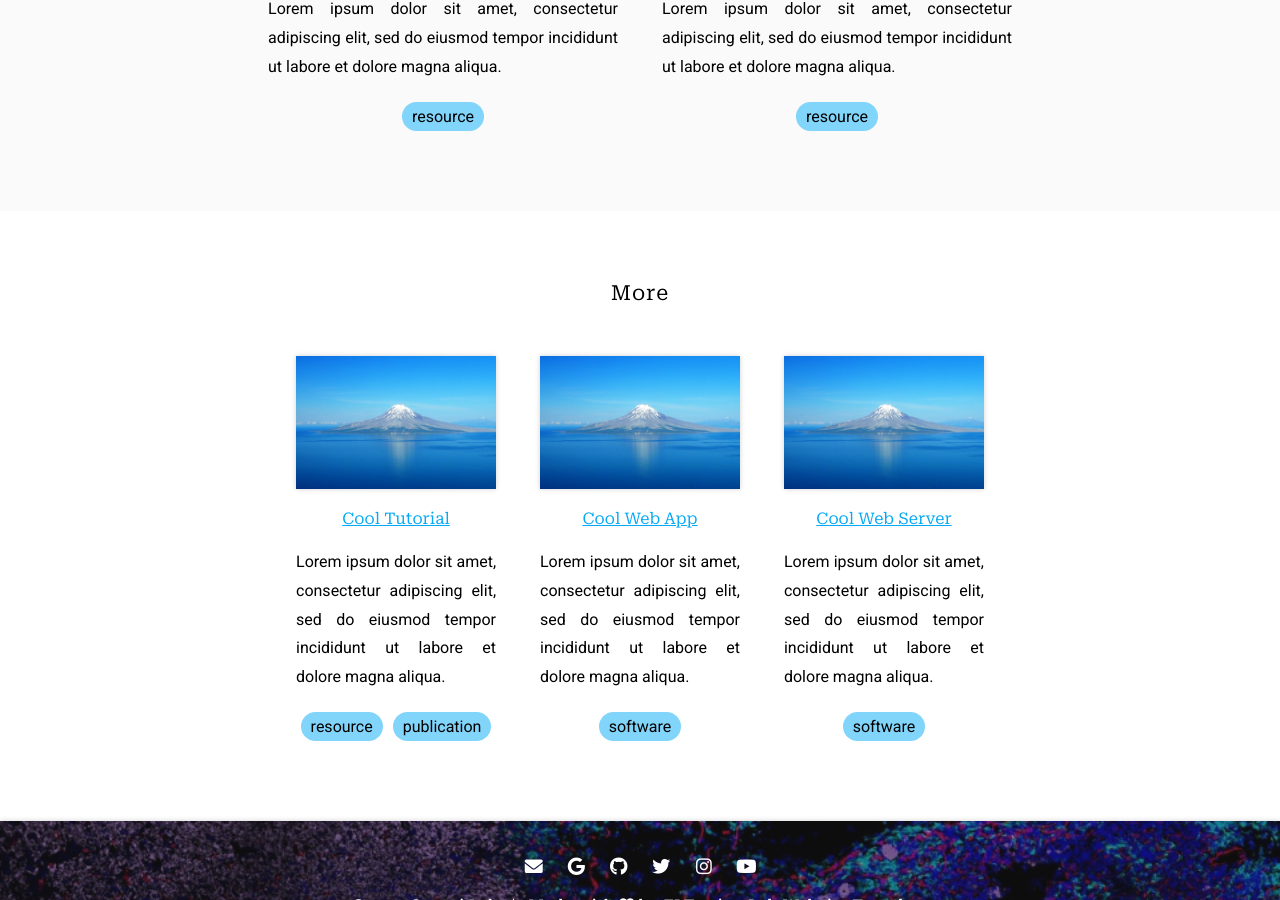
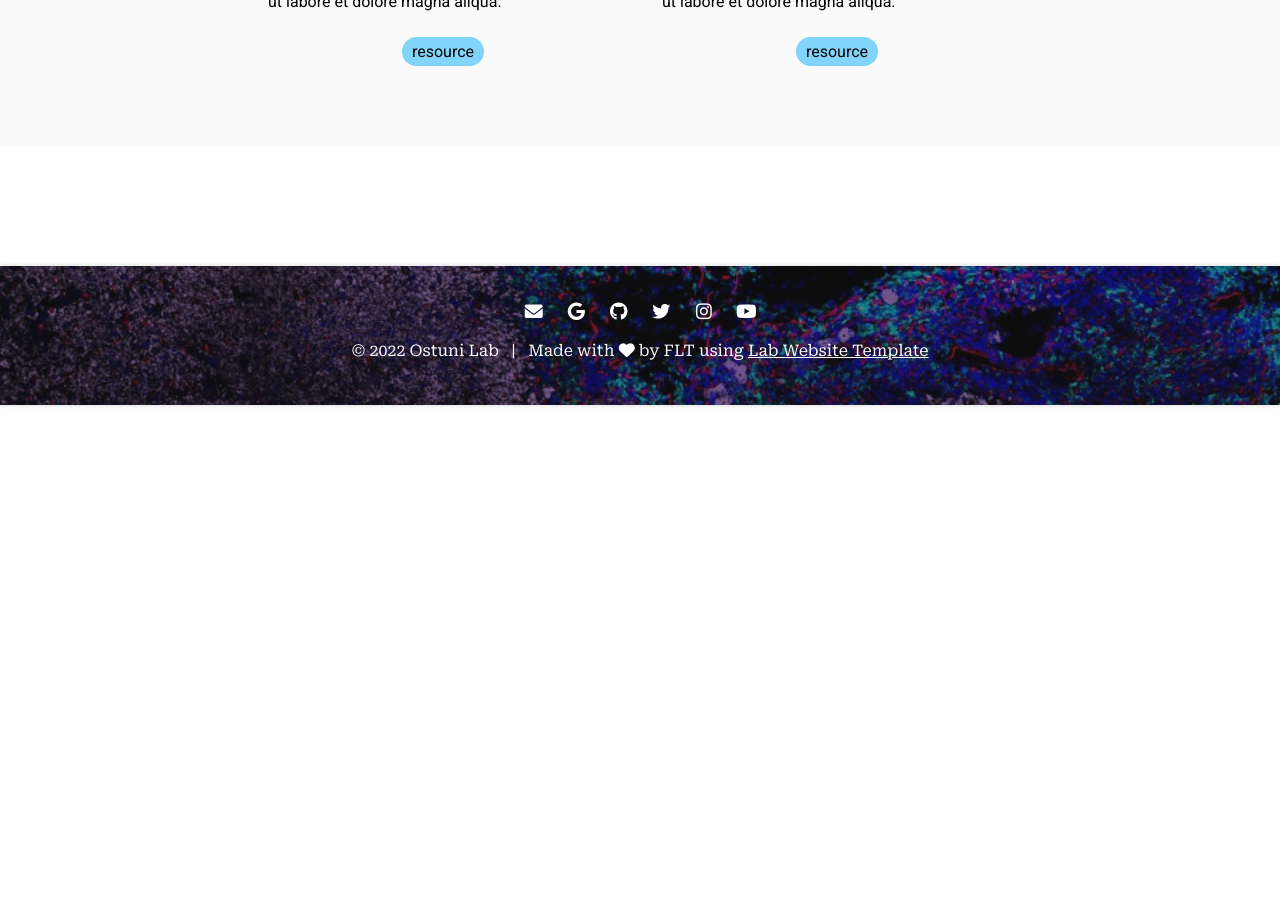
Before and after one commit to laterz-f/labwebsite, a Jekyll site: the page built from tools/index.md, in a window 1280 px wide and 900 px high, scrolled down 898 px. Built offline with Jekyll 4.4.1, drawn with Linux system fonts in a browser that asks for light colours; after the commit the page ends 1303 px from its top, so only the background shows below that.

Commit message:
Update index.md

```diff
--- a/tools/index.md
+++ b/tools/index.md
@@ -16,12 +16,6 @@
 
 {% include section.html %}
 
-## Featured
-
 {% include list.html component="card" data="tools" filters="group: featured" %}
 
 {% include section.html %}
-
-## More
-
-{% include list.html component="card" data="tools" filters="group: more" style="small" %}
```
